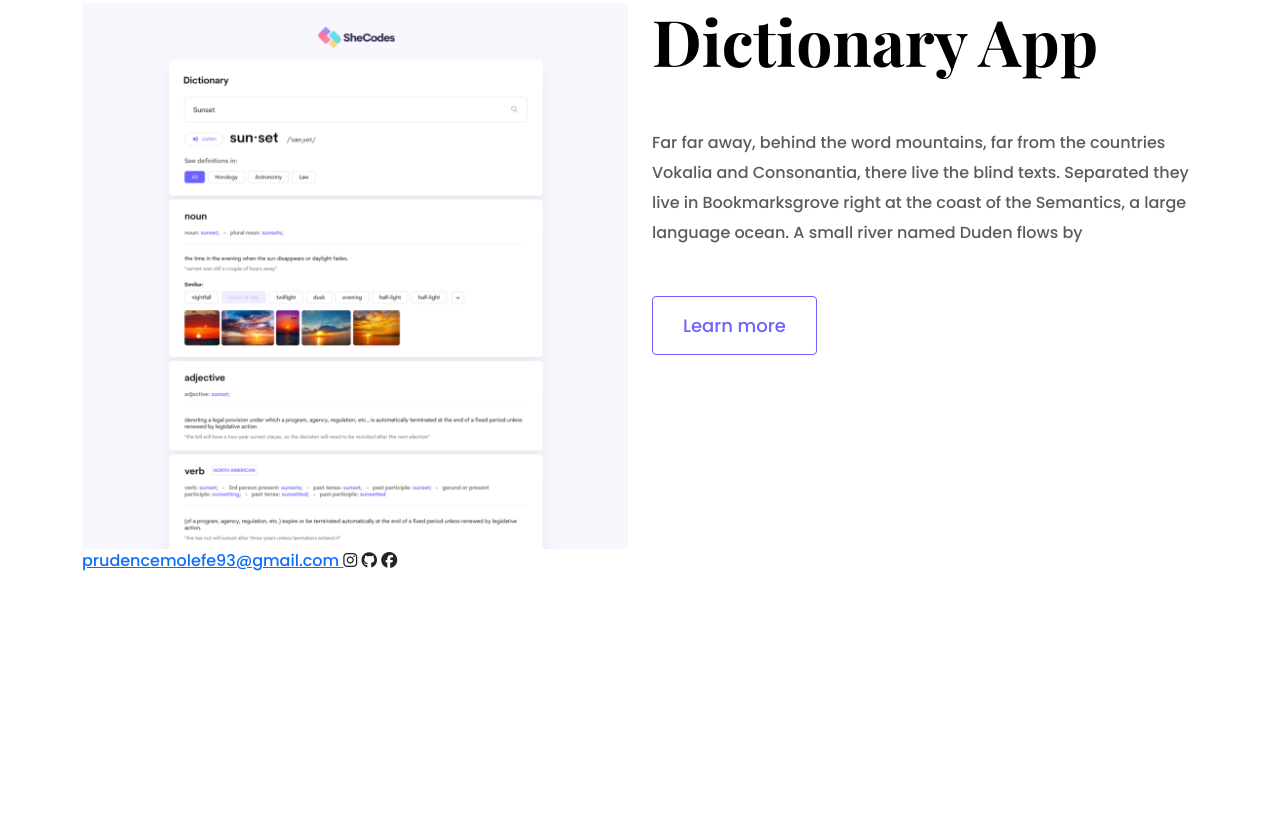
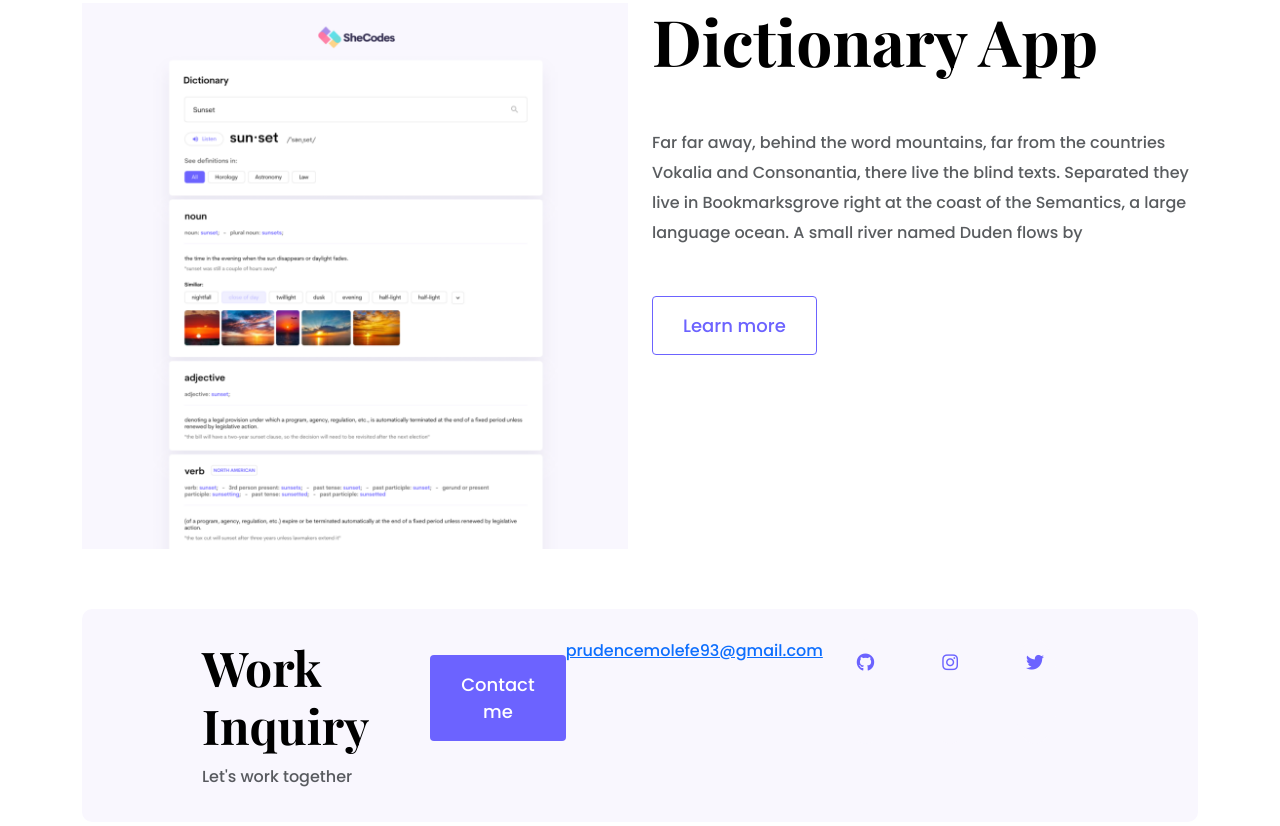
Before and after one commit to Mahao05/portfolio-project, a plain HTML site: page index.html in a window 1280 px wide. Shown: the part 2049-2875 px from the top of the page. Before the commit the page ends 2622 px from the top, so only its background shows below. Drawn offline with nearby package versions, Linux system fonts and the light colour scheme; a web font is replaced by a local one.

Commit message:
Updated index.html and portfolio.css

```diff
--- a/index.html
+++ b/index.html
@@ -125,13 +125,33 @@
         </div>
       </div>
       <footer>
+        <div class="contact-box justify-content-between mb-5 d-none d-md-flex">
+          <div>
+          <h4>Work Inquiry</h4>
+          <p class="text-muted">
+            Let's work together
+          </p>
+          </div>
+          <div>
+          <a href="" class="btn btn-branding mt-3">Contact me</a>
+        </div>
+        <div class="d-flex justify-content-center mb-5">
         <a href="mailto:prudencemolefe93@gmail.com" class="email-link">
           prudencemolefe93@gmail.com
         </a>
-        <i class="fa-brands fa-instagram"></i>
-        <i class="fa-brands fa-github"></i>
-        <i class="fa-brands fa-facebook"></i>
+        </div>
+        <div class="social-links d-flex justify-content-center mb-5">
+          <a href="https://www.github.com/Mahao05">
+            <i class="fa-brands fa-github"></i>
+          </a>
+          <a href="https://instagram.com/iam_prudence_">
+            <i class="fa-brands fa-instagram"></i>
+          </a>
+          <a href="https://www.twtter.com/IamNeo669723840">
+            <i class="fa-brands fa-twitter"></i>
+          </a>
+        </div>
+      </div>
       </footer>
-    </div>
   </body>
 </html>
--- a/styles/portfolio.css
+++ b/styles/portfolio.css
@@ -28,6 +28,10 @@
 
 h2 {
   font-size: 64px;
+}
+
+h4 {
+  font-size: 48px;
 }
 
 p {
@@ -137,6 +141,45 @@
   color: var(--branding-color);
 }
 
+footer {
+  margin: 60px 0;
+}
+
+footer .contact-box {
+  background: var(--secondary-color);
+  padding: 30px 120px;
+  border-radius: 10px;
+}
+
+footer .contact-box p {
+  margin: 0;
+}
+
+footer.email-link {
+  text-decoration: none;
+  color: #000;
+  font-size: 24px;
+}
+
+footer .email-link:hover {
+  color: var(--branding-color);
+}
+
+footer .social-links a {
+  margin: 0 20px;
+  color: var(--branding-color);
+  background: var(--secondary-color);
+  padding: 10px 14px;
+  font-size: 18px;
+  border-radius: 50%;
+  transition: all 100ms ease-in-out;
+}
+
+footer .social-links a:hover {
+  color: #fff;
+  background: var(--branding-color);
+}
+
 @media (max-width: 900px) {
   h1 {
     font-size: 44px;
@@ -145,6 +188,10 @@
 
   h2 {
     font-size: 44px;
+  }
+
+  h4 {
+    font-size: 26px;
   }
 
   .hero {
```
